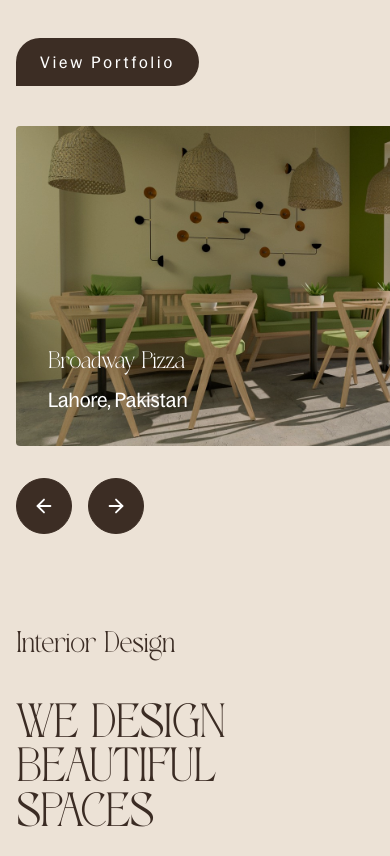
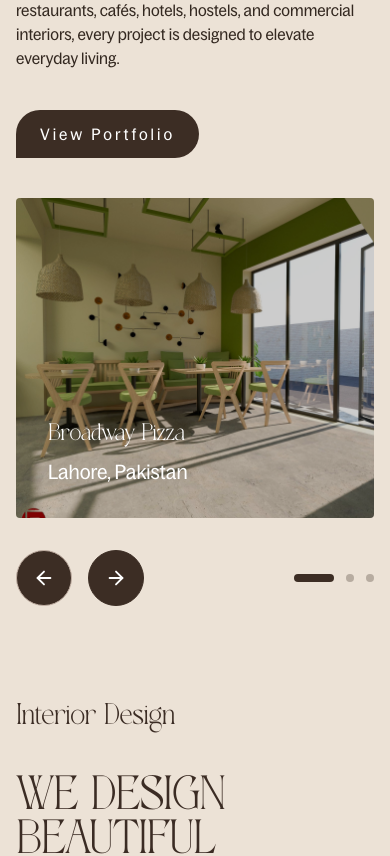
Before and after one commit to chbasit/goharkitchen, a Next.js app: page / in a window 390 px wide. Shown: the part 1080-1936 px from the top of the page. Built offline with nearby package versions, Linux system fonts and the light colour scheme.

Commit message:
fix: button

```diff
--- a/app/components/About.jsx
+++ b/app/components/About.jsx
@@ -19,7 +19,7 @@ const bottomImages = [
 
 export default function AboutSection() {
   return (
-    <section className="bg-[#ECE2D6] text-[#332820] py-24 overflow-hidden">
+    <section className="bg-[#ECE2D6] text-[#332820] py-12  overflow-hidden">
       <div className="max-w-[1600px] mx-auto px-6">
         {/* ================= Mission ================= */}
 
--- a/app/components/Faqs.jsx
+++ b/app/components/Faqs.jsx
@@ -41,7 +41,7 @@ export default function FAQSection() {
   const [openIndex, setOpenIndex] = useState(null);
 
   return (
-    <section className="bg-[#ECE2D6] pt-20 pb-30">
+    <section className="bg-[#ECE2D6]  py-20">
       <div className="max-w-[1550] mx-auto px-6">
         {/* Heading */}
         <motion.div
--- a/app/components/OurWork.jsx
+++ b/app/components/OurWork.jsx
@@ -22,7 +22,7 @@ export default function StorySection() {
       {titleLines.map((line, index) => (
         <div key={index} className="overflow-hidden">
           <motion.h2
-            initial={{ y: 120 }}
+            initial={{ y: 60 }}
             whileInView={{ y: 0 }}
             viewport={{ once: true }}
             transition={{
--- a/app/components/PortfolioSection.jsx
+++ b/app/components/PortfolioSection.jsx
@@ -117,6 +117,7 @@ mt-6 lg:mt-8
 {/* RIGHT SLIDER */}
 
 <motion.div
+className="min-w-0"
   initial={{ opacity: 0, x: 120 }}
   whileInView={{ opacity: 1, x: 0 }}
   viewport={{ once: true }}
@@ -132,10 +133,10 @@ mt-6 lg:mt-8
         duration: 0.8,
         ease: [0.22, 1, 0.36, 1],
       }}
-      className="flex gap-4 h-full"
+     className="flex gap-4 h-full w-full"
     >
       {/* Main Image */}
-      <div className="relative w-[582px] h-full overflow-hidden rounded-sm flex-shrink-0">
+      <div className="relative w-full lg:w-[582px] h-full overflow-hidden rounded-sm flex-shrink-0">
         <Image
           src={projects[current].image}
           alt={projects[current].title}
@@ -160,7 +161,7 @@ mt-6 lg:mt-8
       </div>
 
       {/* Next Preview */}
-      <div className="relative flex-1 h-full overflow-hidden rounded-sm">
+      <div className="hidden lg:block relative flex-1 h-full overflow-hidden rounded-sm">
         <Image
           src={projects[(current + 1) % projects.length].image}
           alt=""
@@ -179,7 +180,7 @@ mt-6 lg:mt-8
     <div className="flex gap-4">
       <button
         onClick={prevSlide}
-        className="w-14 h-14 rounded-full border border-[#3C2D24] flex items-center justify-center bg-[#3C2D24] text-white transition"
+        className="w-14 h-14 rounded-full border border-[#c2b0a4] flex items-center justify-center bg-[#3C2D24] text-white transition"
       >
         <ArrowLeft size={22} />
       </button>
--- a/app/components/WhoWeAre.jsx
+++ b/app/components/WhoWeAre.jsx
@@ -148,9 +148,10 @@ export default function WhoWeAre() {
                 ease: [0.22, 1, 0.36, 1],
               }}
               className="
-                ml-auto
-                overflow-hidden
-                rounded-none
+                 ml-auto
+  overflow-hidden
+  will-change-transform
+  transform-gpu
 
               "
             >
```
Also changed, not shown: app/globals.css (+3 -6 lines).
